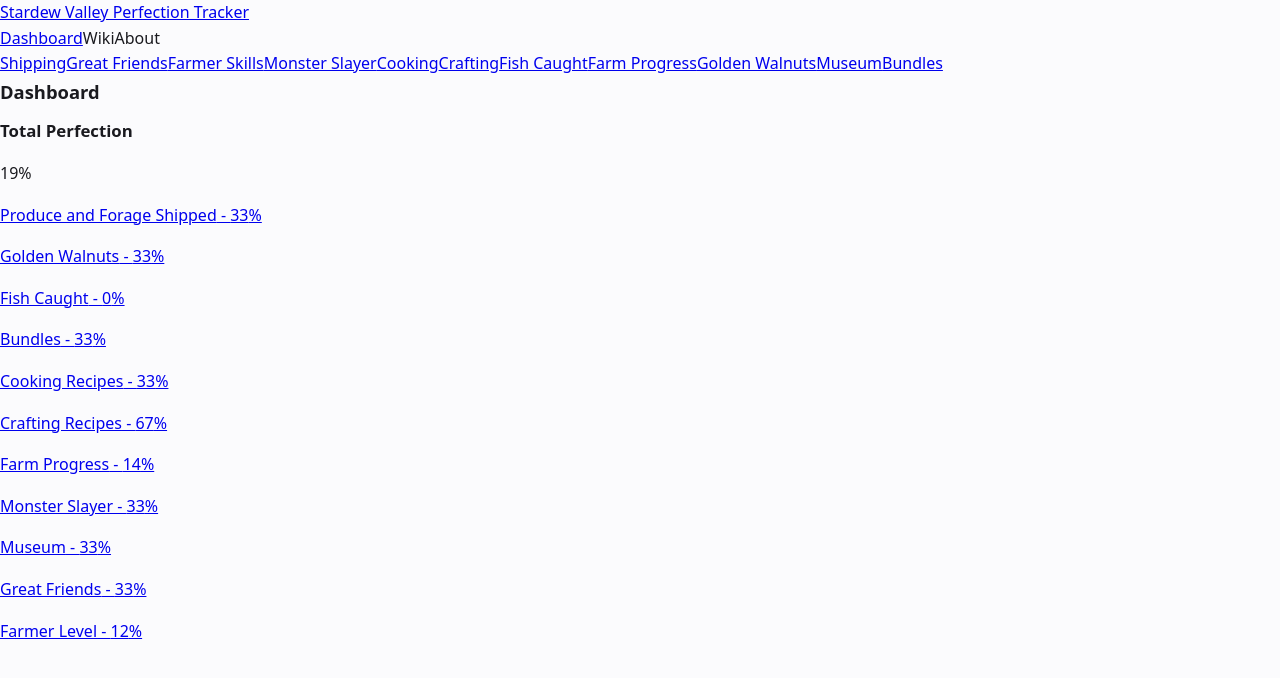
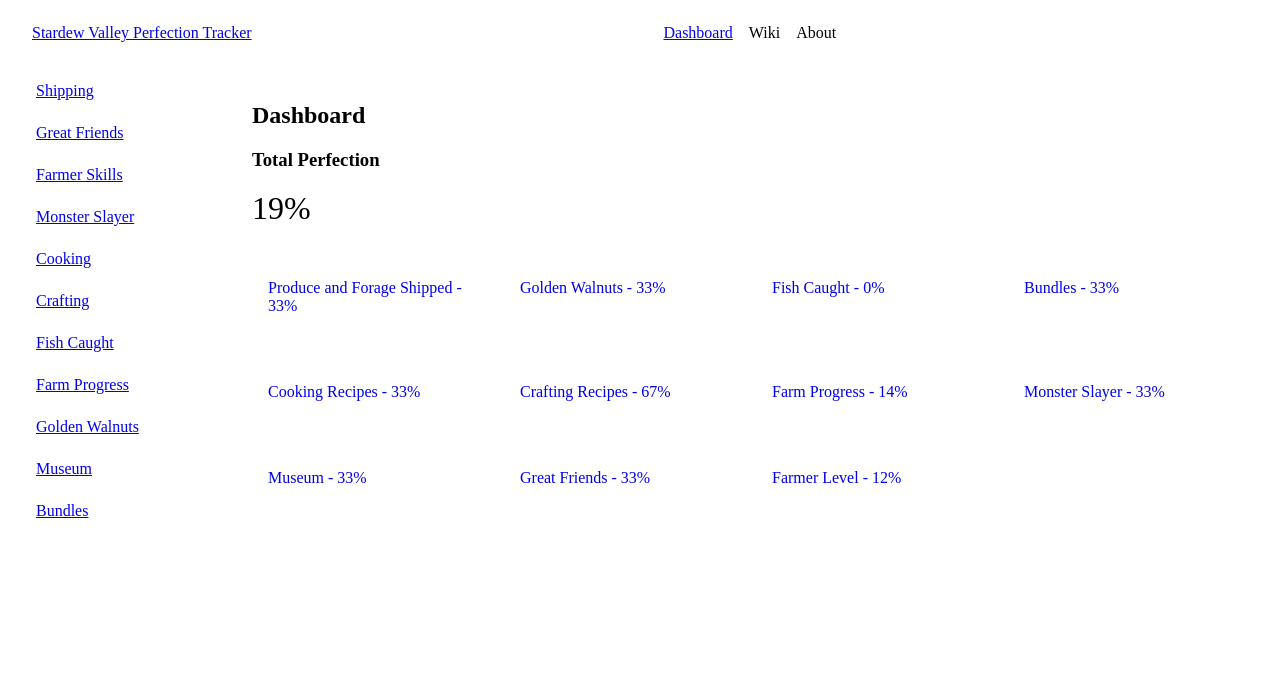
Before and after one commit to hrspnd/stardew-perfection-tracker, a React (Vite) app in the folder client/: page / in a window 1280 px wide. Shown: the top 678 px of the page. Built offline with nearby package versions, Linux system fonts and the light colour scheme; no server answers.

Commit message:
add simple layouting

```diff
--- a/client/src/components/ListTracker.jsx
+++ b/client/src/components/ListTracker.jsx
@@ -15,13 +15,15 @@
  */
 
 export default function ListTracker({ title, items, columnHeaders = [], onToggle }) {
+  const rowStyle = { '--column-count': columnHeaders.length }
+
   return (
     <section className="list-tracker">
       <header className="list-tracker__header">
         <h2>{title}</h2>
       </header>
 
-      <div className="list-tracker__row list-tracker__row--headers">
+      <div className="list-tracker__row list-tracker__row--headers" style={rowStyle}>
         <span className="list-tracker__checkbox-spacer" />
         <span className="list-tracker__icon-spacer" />
         <span className="list-tracker__name-header">Name</span>
@@ -33,7 +35,7 @@
       </div>
 
       {items.map((item) => (
-        <div key={item.id} className="list-tracker__row">
+        <div key={item.id} className="list-tracker__row" style={rowStyle}>
           <input
             type="checkbox"
             checked={Boolean(item.checked)}
--- a/client/src/styles.css
+++ b/client/src/styles.css
@@ -1,127 +1,168 @@
-/* Deliberately plain. Module 3 covered styling in React properly: CSS modules,
-   Tailwind, styled-components, a component library. Replace this with whichever
-   you chose and can defend. */
+/* ============================================================
+   LAYOUT ONLY - no colors, no fonts, no theming yet.
+   Purpose: get every page's structure/spacing right so we can
+   see exactly what data/props are missing before we style anything.
+   ============================================================ */
 
-:root {
-  color-scheme: light dark;
-  --bg: #fbfbfd;
-  --fg: #1a1a1f;
-  --muted: #5c5c6b;
-  --line: #dcdce6;
-  --card: #ffffff;
-  --accent: #4a3f8f;
-  --warn-bg: #fff6dd;
-  --warn-line: #e0bf6a;
-  --error-bg: #fdeaea;
-  --error-line: #d98a8a;
+* {
+  box-sizing: border-box;
 }
 
-@media (prefers-color-scheme: dark) {
-  :root {
-    --bg: #14141a;
-    --fg: #ececf2;
-    --muted: #a0a0b0;
-    --line: #33333f;
-    --card: #1d1d25;
-    --accent: #a99cf0;
-    --warn-bg: #3a3320;
-    --warn-line: #7d6a30;
-    --error-bg: #3a2323;
-    --error-line: #7d4040;
-  }
+/* ---------- Page shell (Layout.jsx) ---------- */
+
+.layout {
+  display: flex;
+  flex-direction: column;
+  min-height: 100vh;
 }
 
-* { box-sizing: border-box; }
-
-body {
-  margin: 0;
-  background: var(--bg);
-  color: var(--fg);
-  font: 16px/1.6 system-ui, -apple-system, "Segoe UI", sans-serif;
+.layout__topnav {
+  display: flex;
+  align-items: center;
+  justify-content: space-between;
+  padding: 1rem 1.5rem;
+  gap: 1rem;
 }
 
-.page { max-width: 44rem; margin: 0 auto; padding: 2rem 1rem 4rem; }
-
-h1 { margin: 0 0 .25rem; font-size: 1.9rem; }
-h2 { margin: 0 0 .75rem; font-size: 1.15rem; }
-h3 { margin: 0; font-size: 1.05rem; }
-
-.lede, .muted { color: var(--muted); }
-.lede { margin-top: 0; }
-
-.demo-notice {
-  background: var(--warn-bg);
-  border: 1px solid var(--warn-line);
-  border-radius: .5rem;
-  padding: .9rem 1rem;
-  margin: 1.5rem 0;
+.layout__topnav-links {
+  display: flex;
+  gap: 1rem;
 }
 
-.error {
-  background: var(--error-bg);
-  border: 1px solid var(--error-line);
-  border-radius: .5rem;
-  padding: .75rem 1rem;
+.layout__body {
+  display: flex;
+  flex: 1;
 }
 
-.card {
-  background: var(--card);
-  border: 1px solid var(--line);
-  border-radius: .5rem;
+.layout__sidebar {
+  display: flex;
+  flex-direction: column;
+  width: 220px;
+  flex-shrink: 0;
   padding: 1rem;
-  margin-bottom: 1rem;
+  gap: 0.5rem;
 }
 
-form.card { display: flex; flex-direction: column; gap: .35rem; }
-
-label { font-size: .85rem; color: var(--muted); margin-top: .5rem; }
-
-input, textarea {
-  font: inherit;
-  color: inherit;
-  background: var(--bg);
-  border: 1px solid var(--line);
-  border-radius: .35rem;
-  padding: .5rem .6rem;
+.layout__sidebar-link {
+  padding: 0.5rem 0.75rem;
 }
 
-button {
-  font: inherit;
-  cursor: pointer;
-  border: 1px solid var(--accent);
-  background: var(--accent);
-  color: #fff;
-  border-radius: .35rem;
-  padding: .45rem .9rem;
-  margin-top: .75rem;
-  align-self: flex-start;
+.layout__content {
+  flex: 1;
+  padding: 1.5rem;
+  min-width: 0; /* prevents flex children from overflowing on wide tables */
 }
 
-button:disabled { opacity: .6; cursor: default; }
+/* ---------- ListTracker ---------- */
+/* Row = checkbox + icon + name (fixed widths) + N data columns (equal share).
+   --column-count is set inline per page since it varies (1, 2, or 3). */
 
-/* Never remove a focus outline without replacing it. Keyboard users need to
-   see where they are, and it is checked. */
-:focus-visible { outline: 2px solid var(--accent); outline-offset: 2px; }
-
-.list { list-style: none; padding: 0; margin: 0; }
-
-.row-head { display: flex; justify-content: space-between; align-items: baseline; gap: 1rem; }
-
-.spooky { color: var(--accent); letter-spacing: .15em; }
-
-.card footer {
-  display: flex;
-  justify-content: space-between;
+.list-tracker__row {
+  display: grid;
+  grid-template-columns:
+    1.5rem            /* checkbox */
+    2rem               /* icon */
+    2fr                /* name - gets more room than data columns */
+    repeat(var(--column-count), 1fr);
   align-items: center;
-  gap: 1rem;
-  margin-top: .5rem;
-  font-size: .85rem;
-  color: var(--muted);
+  gap: 0.75rem;
+  padding: 0.5rem 0;
 }
 
-.card footer button {
-  margin-top: 0;
-  background: transparent;
-  color: var(--muted);
-  border-color: var(--line);
+.list-tracker__row--headers {
+  font-weight: bold;
 }
+
+.list-tracker__icon,
+.list-tracker__icon--placeholder {
+  width: 1.5rem;
+  height: 1.5rem;
+  display: block;
+}
+
+/* ---------- CardGridTracker ---------- */
+
+.card-grid-tracker {
+  display: grid;
+  grid-template-columns: repeat(auto-fill, minmax(220px, 1fr));
+  gap: 1rem;
+}
+
+.card-grid-tracker--lg {
+  grid-template-columns: repeat(auto-fill, minmax(320px, 1fr));
+}
+
+.card-grid-tracker__card {
+  display: flex;
+  flex-direction: column;
+}
+
+.card-grid-tracker__card-header {
+  display: flex;
+  align-items: center;
+  gap: 0.5rem;
+  padding: 0.5rem;
+}
+
+.card-grid-tracker__card-header h3 {
+  margin: 0;
+  font-size: 1rem;
+}
+
+.card-grid-tracker__card-body {
+  display: flex;
+  gap: 0.75rem;
+  padding: 0.75rem;
+}
+
+.card-grid-tracker__image,
+.card-grid-tracker__image--placeholder {
+  width: 64px;
+  height: 64px;
+  flex-shrink: 0;
+}
+
+.card-grid-tracker__sub-items,
+.card-grid-tracker__details {
+  list-style: none;
+  margin: 0;
+  padding: 0;
+  display: flex;
+  flex-direction: column;
+  gap: 0.35rem;
+  flex: 1;
+  min-width: 0;
+}
+
+.card-grid-tracker__sub-items li {
+  display: flex;
+  align-items: center;
+  gap: 0.5rem;
+}
+
+/* ---------- SkillTracker ---------- */
+/* See skill-tracker.css from earlier for the 2-column grid + description
+   styling - merge that in here when you're ready to use it. */
+
+/* ---------- Dashboard ---------- */
+
+.dashboard__total-perfection {
+  margin-bottom: 1.5rem;
+}
+
+.dashboard__total-perfection-number {
+  font-size: 2rem;
+  margin: 0;
+}
+
+.dashboard__grid {
+  display: grid;
+  grid-template-columns: repeat(auto-fill, minmax(240px, 1fr));
+  gap: 0.75rem;
+}
+
+.dashboard-summary-card {
+  display: block;
+  padding: 0.75rem 1rem;
+  text-decoration: none;
+}
```
